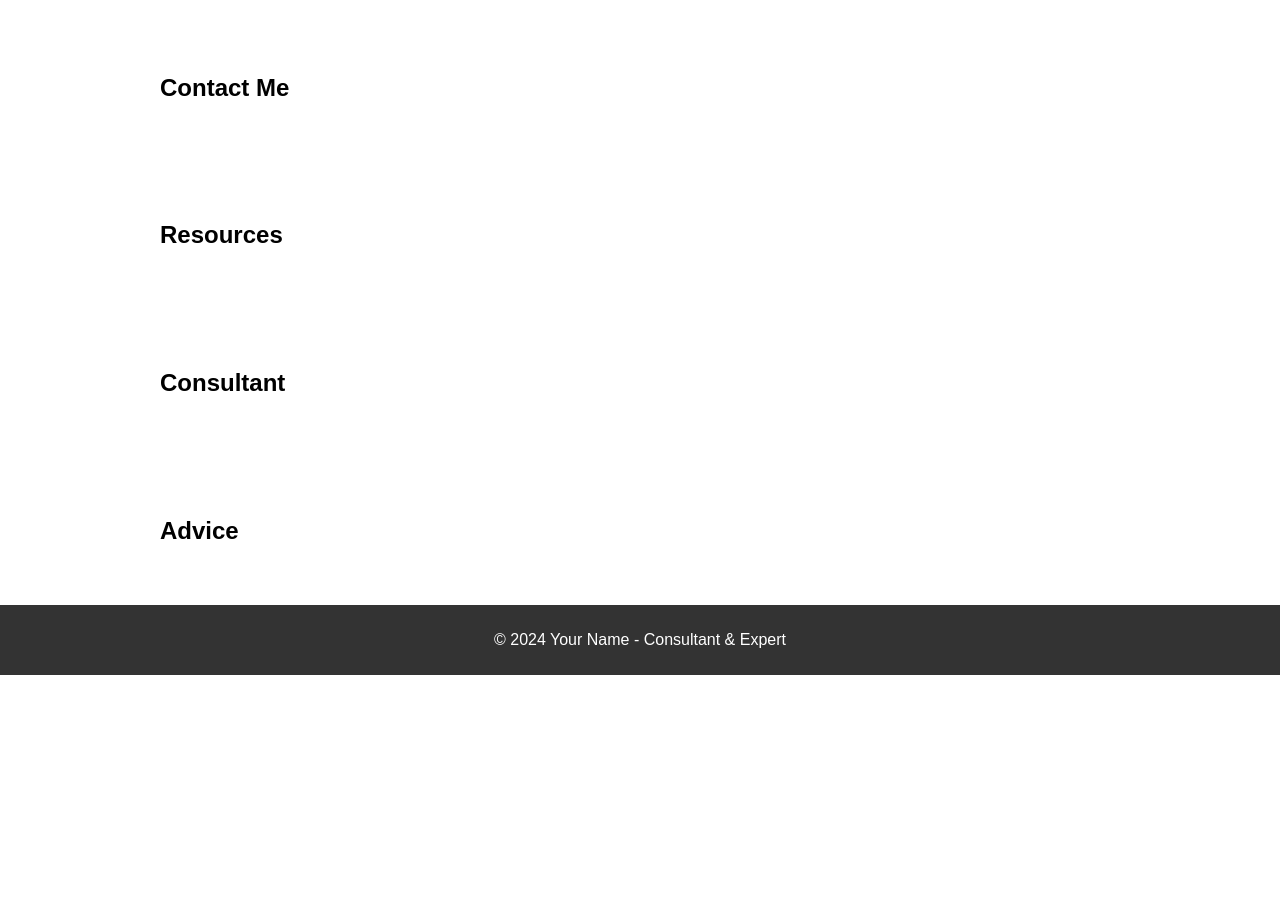
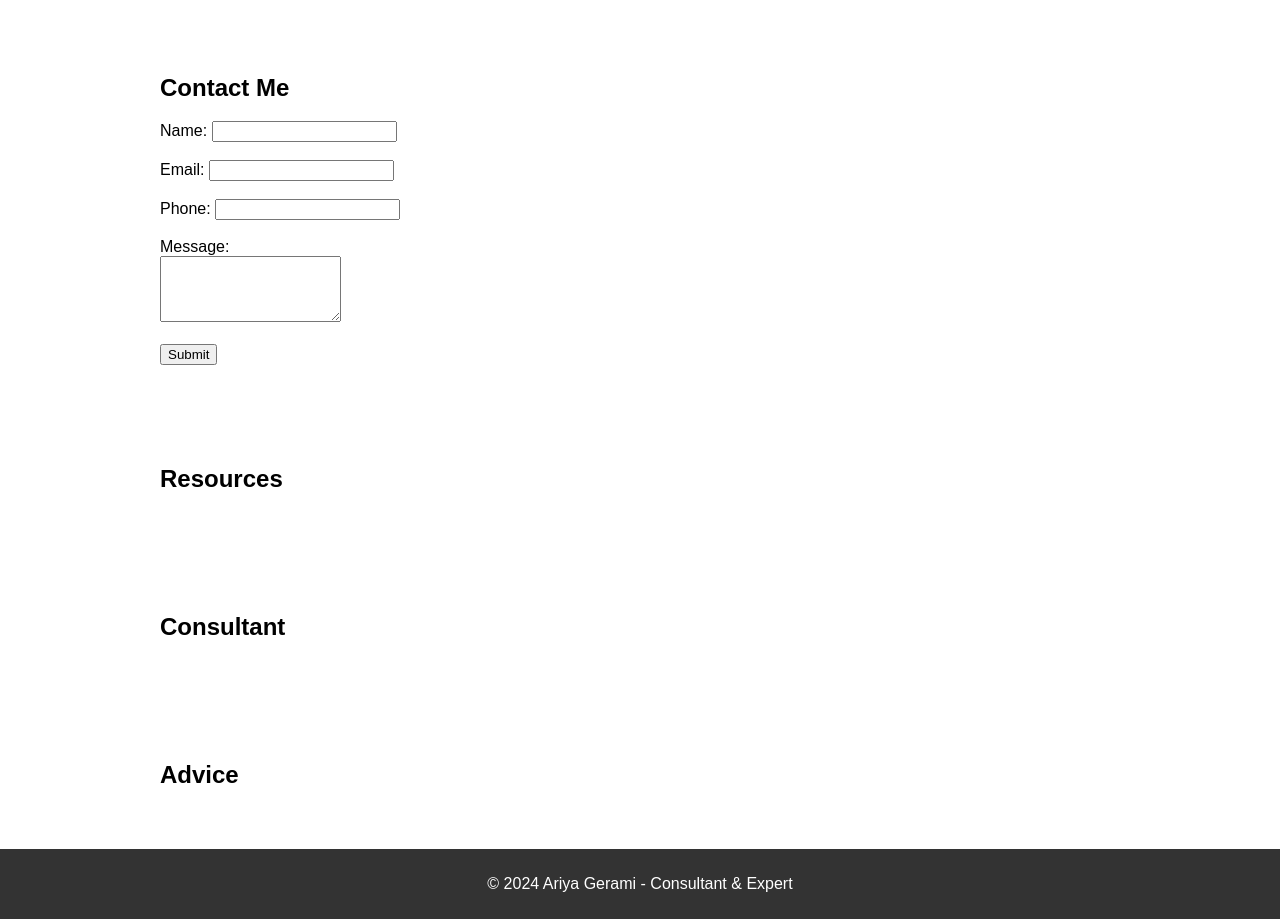
Before and after one commit to geramiariya/geramiariya.github.io, a plain HTML site: page index.html in a window 1280 px wide. Shown: the part 320-1239 px from the top of the page. Before the commit the page ends 995 px from the top, so only its background shows below. Drawn offline with Linux system fonts and the light colour scheme.

Commit message:
Update index.html

```diff
--- a/index.html
+++ b/index.html
@@ -37,7 +37,21 @@
   <section id="contact-me">
     <div class="container">
       <h2>Contact Me</h2>
-      <!-- Your Contact Form Here -->
+      <form action="form-handler.php" method="POST">
+        <label for="name">Name:</label>
+        <input type="text" id="name" name="name" required><br><br>
+
+        <label for="email">Email:</label>
+        <input type="email" id="email" name="email" required><br><br>
+
+        <label for="phone">Phone:</label>
+        <input type="tel" id="phone" name="phone"><br><br>
+
+        <label for="message">Message:</label><br>
+        <textarea id="message" name="message" rows="4" required></textarea><br><br>
+
+        <input type="submit" value="Submit">
+      </form>
     </div>
   </section>
 
@@ -63,7 +77,7 @@
   </section>
 
   <footer>
-    <p>&copy; 2024 Your Name - Consultant & Expert</p>
+    <p>&copy; 2024 Ariya Gerami - Consultant & Expert</p>
   </footer>
 </body>
 </html>
```
